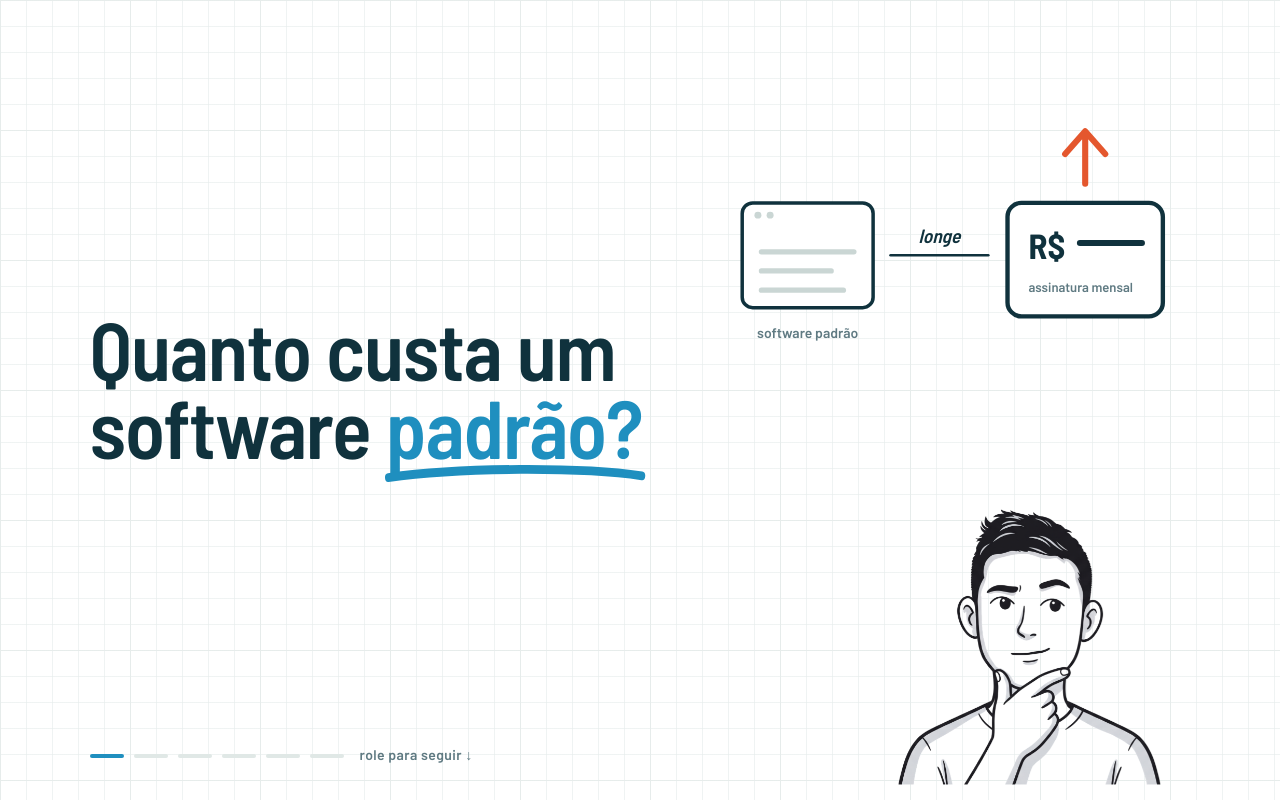
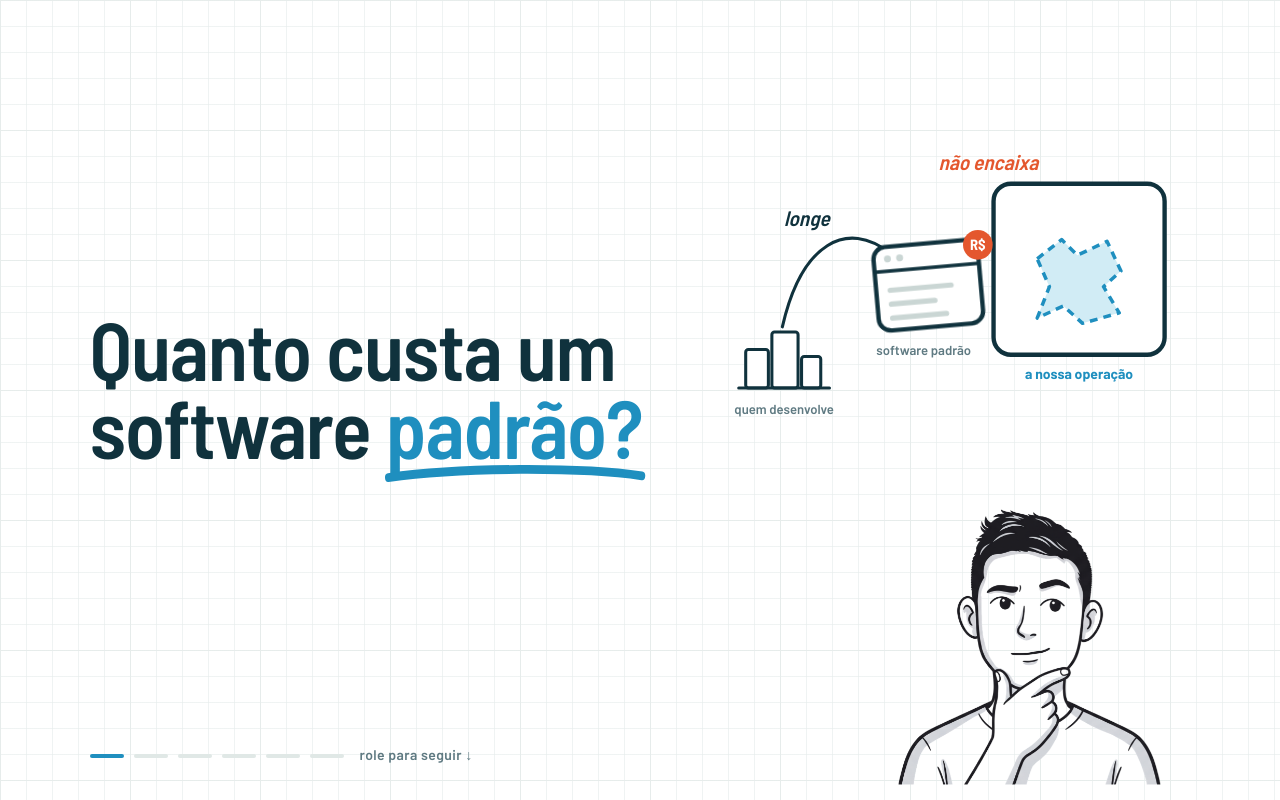
Before and after one commit to leo-nardo/hidroforte-apresentacao, a plain HTML site: page index.html in a window 1280 px wide. Drawn offline with Linux system fonts and the light colour scheme.

Commit message:
Nova ilustração da capa (software que não encaixa na operação) e ajustes de texto nos slides 2 e 4

```diff
--- a/index.html
+++ b/index.html
@@ -57,10 +57,13 @@
   .stage.act .scene .in{opacity:1;transform:none;transition-delay:calc(var(--i,0)*.11s + .12s)}
   .scene .draw{stroke-dasharray:1;stroke-dashoffset:1}
   .stage.act .scene .draw{animation:drw 1s ease forwards;animation-delay:calc(var(--i,0)*.11s + .18s)}
-  @keyframes drw{to{stroke-dashoffset:0}}
+  @keyframes drw{0%{stroke-dashoffset:1;stroke-dasharray:1}99%{stroke-dashoffset:0;stroke-dasharray:1}100%{stroke-dashoffset:0;stroke-dasharray:none}}
   .scene .grow{transform:scaleY(0);transform-box:fill-box;transform-origin:bottom}
   .stage.act .scene .grow{animation:grw .6s cubic-bezier(.2,.8,.2,1) forwards;animation-delay:calc(var(--i,0)*.09s + .35s)}
   @keyframes grw{to{transform:none}}
+  .bump{transform-box:fill-box;animation:bmp 2.6s ease-in-out 1.6s infinite}
+  @keyframes bmp{0%,100%{transform:translateX(0)}12%{transform:translateX(12px)}24%{transform:translateX(0)}36%{transform:translateX(8px)}48%{transform:translateX(0)}}
+  .stage:not(.cur) .bump{animation-play-state:paused}
   .pz{transform-box:fill-box;transform-origin:center;animation:pz 2.1s ease-out infinite}
   @keyframes pz{0%{transform:scale(.7);opacity:.55}100%{transform:scale(1.65);opacity:0}}
   .stage:not(.cur) .pz{animation-play-state:paused}
@@ -106,19 +109,39 @@
     </div>
     <div class="scene">
       <svg viewBox="0 0 520 440" aria-hidden="true">
-        <rect class="draw" pathLength="1" x="18" y="150" width="150" height="120" rx="12" fill="#fff" stroke="#10323D" stroke-width="4"/>
-        <circle class="in" cx="36" cy="164" r="4" fill="#CAD6D4"/><circle class="in" cx="50" cy="164" r="4" fill="#CAD6D4"/>
-        <g class="in" style="--i:1" stroke="#CAD6D4" stroke-width="6" stroke-linecap="round">
-          <line x1="40" y1="206" x2="146" y2="206"/><line x1="40" y1="228" x2="120" y2="228"/><line x1="40" y1="250" x2="134" y2="250"/>
+        <!-- quem desenvolve: longe -->
+        <g class="in" style="--i:0" opacity=".55">
+          <rect x="22" y="318" width="26" height="44" rx="3" fill="#fff" stroke="#10323D" stroke-width="3.5"/>
+          <rect x="52" y="298" width="30" height="64" rx="3" fill="#fff" stroke="#10323D" stroke-width="3.5"/>
+          <rect x="86" y="326" width="22" height="36" rx="3" fill="#fff" stroke="#10323D" stroke-width="3.5"/>
+          <path d="M14 362 H118" stroke="#10323D" stroke-width="3.5" stroke-linecap="round"/>
         </g>
-        <text class="in" style="--i:1" x="93" y="305" text-anchor="middle" font-family="Barlow" font-size="16" font-weight="600" fill="#5F7A82">software padrão</text>
-        <path class="draw" pathLength="1" style="--i:2" d="M188 210 H300" stroke="#10323D" stroke-width="3" stroke-dasharray="8 10" stroke-linecap="round"/>
-        <text class="in" style="--i:2" x="244" y="196" text-anchor="middle" font-family="Barlow Semi Condensed" font-style="italic" font-size="22" fill="#10323D">longe</text>
-        <rect class="draw" pathLength="1" style="--i:2" x="322" y="150" width="178" height="130" rx="16" fill="#fff" stroke="#10323D" stroke-width="5"/>
-        <text class="in" style="--i:3" x="346" y="214" font-family="Barlow Semi Condensed" font-size="40" font-weight="700" fill="#10323D">R$</text>
-        <line class="in" style="--i:3" x1="405" y1="196" x2="476" y2="196" stroke="#10323D" stroke-width="7" stroke-linecap="round"/>
-        <text class="in" style="--i:3" x="346" y="252" font-family="Barlow" font-size="15" font-weight="600" fill="#5F7A82">assinatura mensal</text>
-        <path class="draw" pathLength="1" style="--i:4" d="M411 128 V70 M388 94 L411 68 L434 94" fill="none" stroke="#E4572E" stroke-width="7" stroke-linecap="round" stroke-linejoin="round"/>
+        <text class="in" style="--i:0" x="66" y="392" text-anchor="middle" font-family="Barlow" font-size="15" font-weight="600" fill="#5F7A82">quem desenvolve</text>
+        <path class="draw" pathLength="1" style="--i:1" d="M64 292 C86 196 138 168 188 208" fill="none" stroke="#10323D" stroke-width="3.5" stroke-dasharray="1" stroke-linecap="round"/>
+        <text class="in" style="--i:2" x="92" y="176" text-anchor="middle" font-family="Barlow Semi Condensed" font-style="italic" font-size="24" font-weight="600" fill="#10323D">longe</text>
+
+        <!-- a nossa operação: o formato que só a gente conhece -->
+        <rect class="draw" pathLength="1" style="--i:3" x="306" y="128" width="196" height="196" rx="20" fill="#fff" stroke="#10323D" stroke-width="5"/>
+        <path class="in" style="--i:4" d="M356 214 L384 192 L402 210 L436 194 L452 228 L432 246 L450 276 L408 288 L386 268 L356 282 L370 246 Z" fill="#9AD4E8" fill-opacity=".45" stroke="#1F8FBF" stroke-width="4" stroke-dasharray="9 7" stroke-linejoin="round"/>
+        <text class="in" style="--i:4" x="404" y="352" text-anchor="middle" font-family="Barlow" font-size="16" font-weight="700" fill="#1F8FBF">a nossa operação</text>
+
+        <!-- software padrão: formato genérico, não encaixa -->
+        <g class="in" style="--i:2">
+          <g class="bump">
+            <g transform="rotate(-5 230 240)">
+              <rect x="166" y="196" width="120" height="96" rx="14" fill="#fff" stroke="#10323D" stroke-width="5"/>
+              <path d="M166 224 H286" stroke="#10323D" stroke-width="4"/>
+              <circle cx="182" cy="210" r="4" fill="#CAD6D4"/><circle cx="196" cy="210" r="4" fill="#CAD6D4"/>
+              <g stroke="#CAD6D4" stroke-width="6" stroke-linecap="round"><path d="M182 246 h70"/><path d="M182 262 h50"/><path d="M182 278 h62"/></g>
+            </g>
+          </g>
+        </g>
+        <text class="in" style="--i:2" x="226" y="324" text-anchor="middle" font-family="Barlow" font-size="15" font-weight="600" fill="#5F7A82">software padrão</text>
+        <g class="in" style="--i:5">
+          <circle cx="288" cy="198" r="17" fill="#E4572E"/>
+          <text x="288" y="204" text-anchor="middle" font-family="Barlow Semi Condensed" font-size="17" font-weight="700" fill="#fff">R$</text>
+        </g>
+        <text class="in" style="--i:6" x="300" y="112" text-anchor="middle" font-family="Barlow Semi Condensed" font-style="italic" font-size="24" font-weight="600" fill="#E4572E">não encaixa</text>
       </svg>
     </div>
   </section>
@@ -127,7 +150,7 @@
   <section class="stage">
     <div class="wrap">
       <h2>Custa na assinatura. E de novo no <em>retrabalho.<svg class="ul" viewBox="0 0 200 14" preserveAspectRatio="none" aria-hidden="true"><path d="M4 9 C60 3 150 3 196 8" fill="none" stroke="currentColor" stroke-width="5" stroke-linecap="round"/></svg></em></h2>
-      <p class="sub">Fazer o nosso era caro e lento, <b>até a IA mudar isso.</b> Em 2026, 32% das organizações já deixaram de comprar software para construí-lo.</p>
+      <p class="sub">Fazer um software sob medida era caro e demorado, <b>até a IA mudar isso.</b> Em 2026, 32% das organizações já passaram a construir alguns dos seus próprios softwares, em vez de comprá-los.</p>
       <div class="src"><span class="dot"></span><span>Fonte: <a href="https://www.mckinsey.com/capabilities/quantumblack/our-insights/the-state-of-ai" target="_blank" rel="noopener">McKinsey, The State of AI, 2026</a></span></div>
     </div>
     <div class="scene">
@@ -171,7 +194,7 @@
   <section class="stage">
     <div class="wrap">
       <h2>E não para na <em>operação.<svg class="ul" viewBox="0 0 200 14" preserveAspectRatio="none" aria-hidden="true"><path d="M4 9 C60 3 150 3 196 8" fill="none" stroke="currentColor" stroke-width="5" stroke-linecap="round"/></svg></em></h2>
-      <p class="sub">Financeiro, jurídico, engenharia e comercial. São <b>vários setores com muito a ganhar</b> quando têm as ferramentas certas.</p>
+      <p class="sub">Financeiro, jurídico, engenharia e comercial. São <b>vários setores com muito a ganhar</b> quando tiverem as ferramentas certas.</p>
     </div>
     <div class="scene">
       <svg viewBox="0 0 520 440" aria-hidden="true">
```
